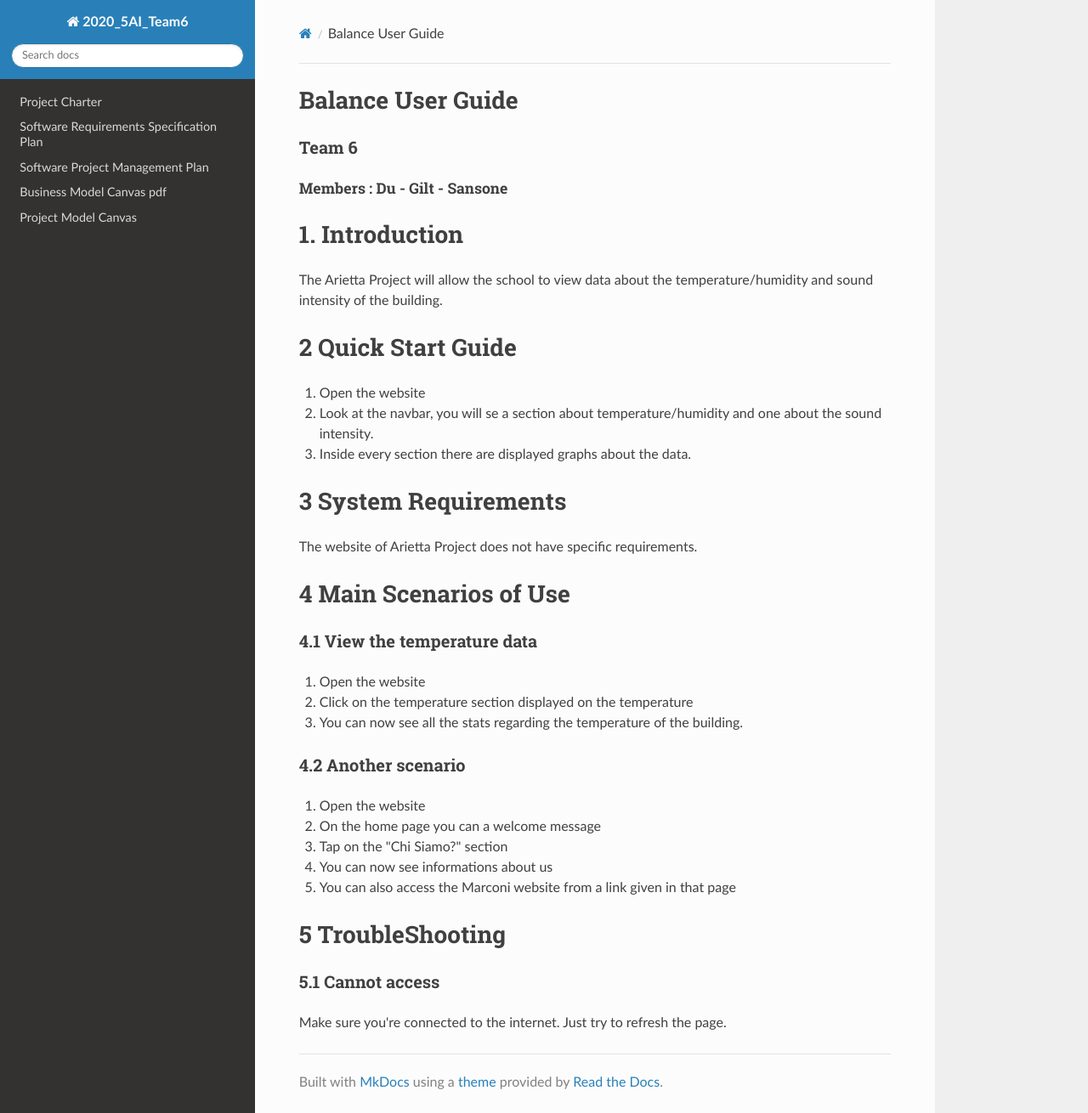
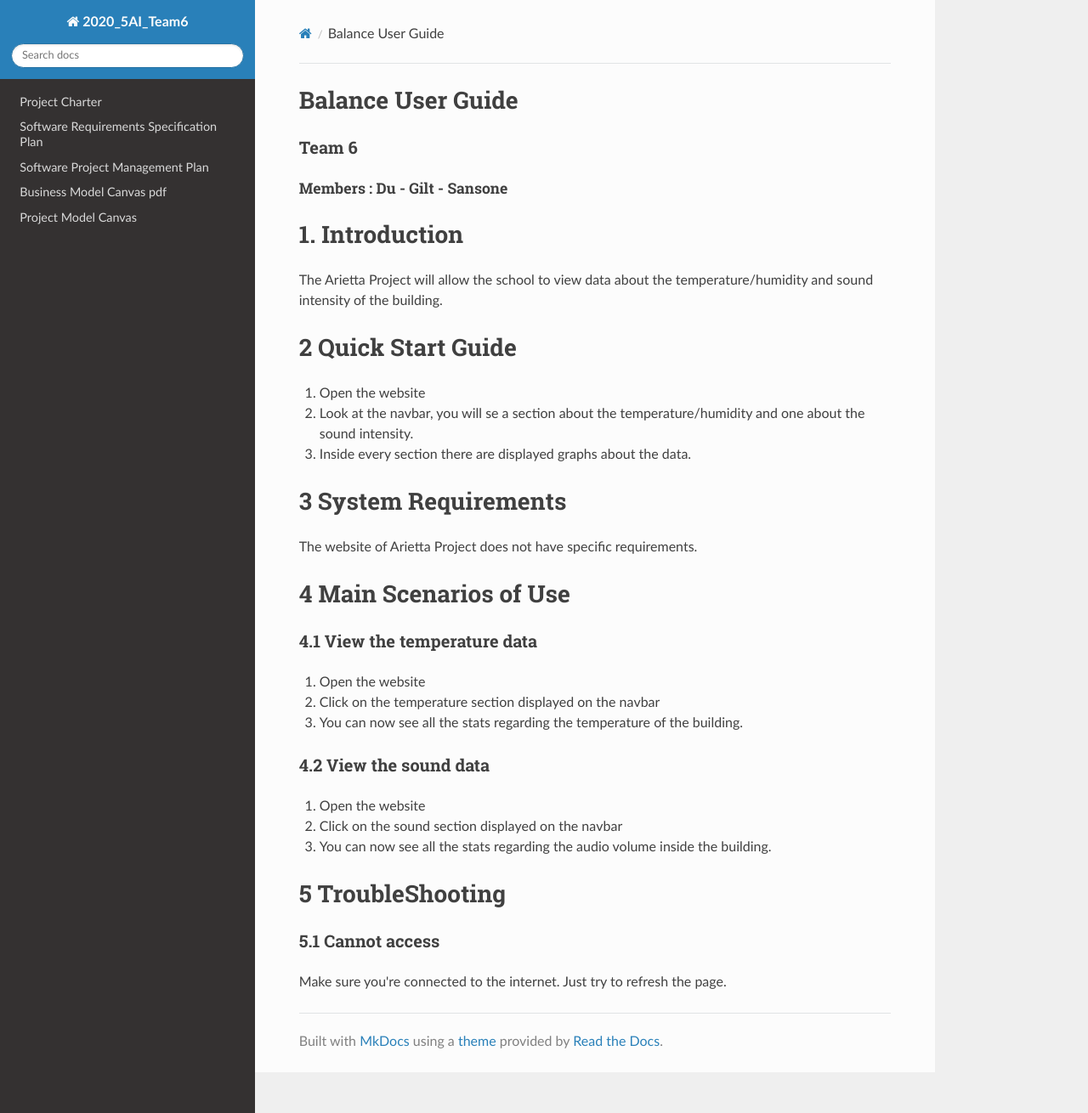
Before and after one commit to haoweydu/2020-5ai-team6-Du, an MkDocs documentation site: the page built from docs/user_guide.md, in a window 1280 px wide and 1310 px high. Shown: the whole window at 85% size. Built offline with MkDocs 1.6.1, drawn with Linux system fonts in a browser that asks for light colours; nearby versions of some CDN libraries.

Commit message:
Update user_guide.md

```diff
--- a/docs/user_guide.md
+++ b/docs/user_guide.md
@@ -9,7 +9,7 @@ The Arietta Project will allow the school to view data about the temperature/hum
 
 # 2 Quick Start Guide
 1. Open the website
-2. Look at the navbar, you will se a section about temperature/humidity and one about the sound intensity.
+2. Look at the navbar, you will se a section about the temperature/humidity and one about the sound intensity.
 3. Inside every section there are displayed graphs about the data.
 
 # 3 System Requirements
@@ -18,15 +18,14 @@ The website of Arietta Project does not have specific requirements.
 # 4 Main Scenarios of Use
 ### 4.1 View the temperature data
 1. Open the website
-2. Click on the temperature section displayed on the temperature
+2. Click on the temperature section displayed on the navbar
 3. You can now see all the stats regarding the temperature of the building.
 
-### 4.2 Another scenario
+### 4.2 View the sound data
 1. Open the website
-2. On the home page you can a welcome message
-3. Tap on the "Chi Siamo?" section
-4. You can now see informations about us
-5. You can also access the Marconi website from a link given in that page
+2. Click on the sound section displayed on the navbar
+3. You can now see all the stats regarding the audio volume inside the building.
+
 
 # 5 TroubleShooting
 ### 5.1 Cannot access
```
